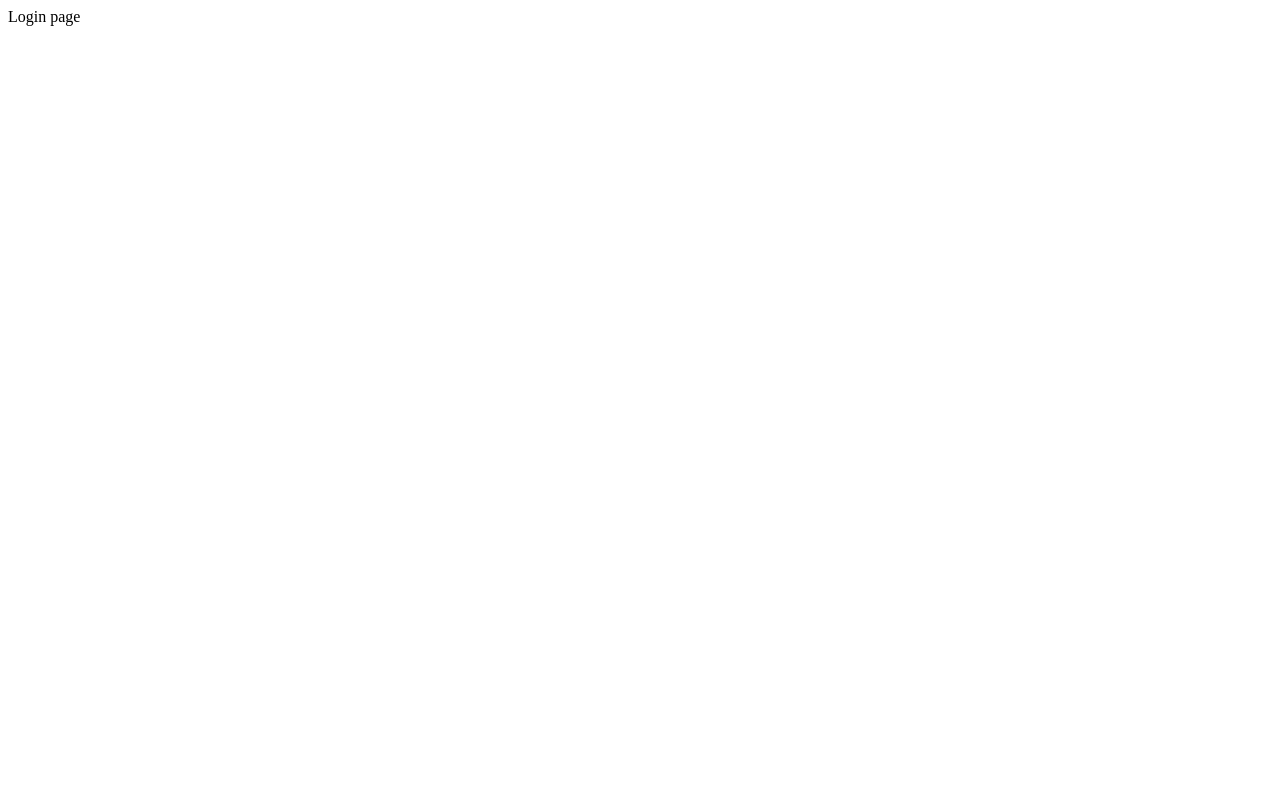
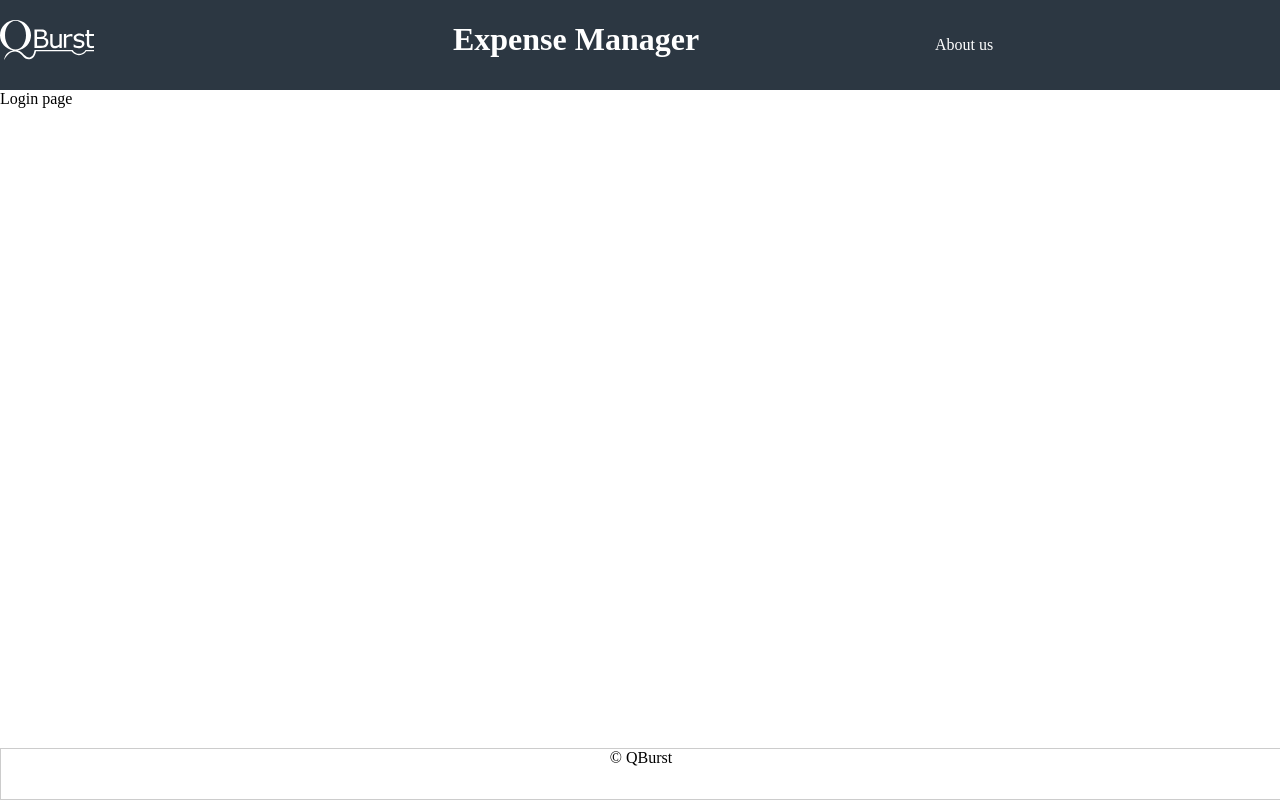
Before and after one commit to iammidhu/ExpenseManagerV2, a plain HTML site: page index.html in a window 1280 px wide. Drawn offline with Linux system fonts and the light colour scheme.

Commit message:
header completed

```diff
--- /dev/null
+++ b/app/directives/footer.js
@@ -0,0 +1,6 @@
+angular.module("expenseManager").directive("footer", function() {
+    return {
+        restrict: 'AE',
+        templateUrl: '../app/partials/footer.html',
+    };
+});
--- /dev/null
+++ b/app/directives/header.js
@@ -0,0 +1,6 @@
+angular.module("expenseManager").directive("header", function() {
+    return {
+        restrict: 'AE',
+        templateUrl: '../app/partials/header.html'
+    };
+});
--- /dev/null
+++ b/app/partials/footer.html
@@ -0,0 +1,3 @@
+<div class="footer-container">
+  &copy; QBurst
+</div>
--- /dev/null
+++ b/app/partials/header.html
@@ -0,0 +1,11 @@
+<div class="main-heading">
+    <div class="logo">
+        <img src="../assets/images/logoWhite.svg" alt="" />
+    </div>
+    <h1 class="heading">
+        Expense Manager
+    </h1>
+    <div class="menu-item">
+        About us
+    </div>
+</div>
--- a/assets/css/style.css
+++ b/assets/css/style.css
@@ -1,3 +1,43 @@
 /**
 Style goes here
 */
+body {
+    padding: 0;
+    margin: 0;
+    overflow-x: hidden;
+}
+.main-heading {
+    background-color: #2C3742;
+    color: white;
+    width: 100%;
+    height: 90px;
+}
+.logo {
+    width: 30%;
+    display: inline-block;
+    float: left;
+}
+.logo img {
+    height: 40px;
+    padding-top: 20px;
+}
+.heading, .menu-item {
+    width: 30%;
+    display: inline-block;
+    text-align: center;
+}
+.heading {
+    color: white;
+}
+.footer-container {
+    width: 100%;
+    height: 50px;
+    position: absolute;
+    bottom: 0;
+    border: 1px solid #CCCCCC;
+    text-align: center;
+}
+.about-us{
+  padding: 50px;
+  border: 1px solid gray;
+}
--- a/index.html
+++ b/index.html
@@ -8,11 +8,15 @@
     <script src="lib/angular-route.min.js" charset="utf-8"></script>
     <script src="app.js" charset="utf-8"></script>
     <script src="app/controllers/authController.js" charset="utf-8"></script>
+    <script src="app/directives/header.js" charset="utf-8"></script>
+    <script src="app/directives/footer.js" charset="utf-8"></script>
     <link rel="stylesheet" href="assets/css/style.css" media="screen" title="no title" charset="utf-8">
 </head>
 
 <body>
+    <div header></div>
     <div ng-view></div>
+    <div footer></div>
 </body>
 
 </html>
```
Also changed, not shown: app/partials/aboutus.html (added, +6 -0 lines), assets/images/QBlogo.png (added), assets/images/favicon (1).ico (added), assets/images/logoWhite.svg (added).
